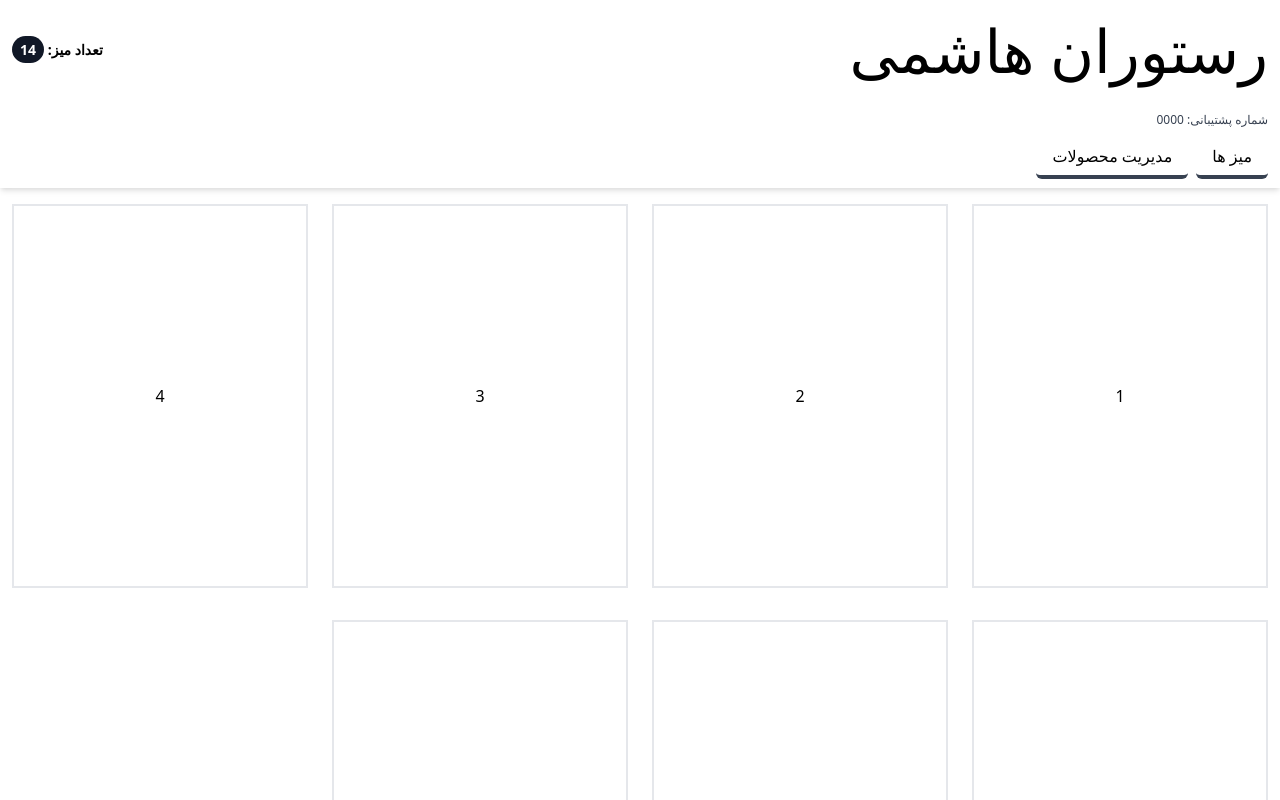
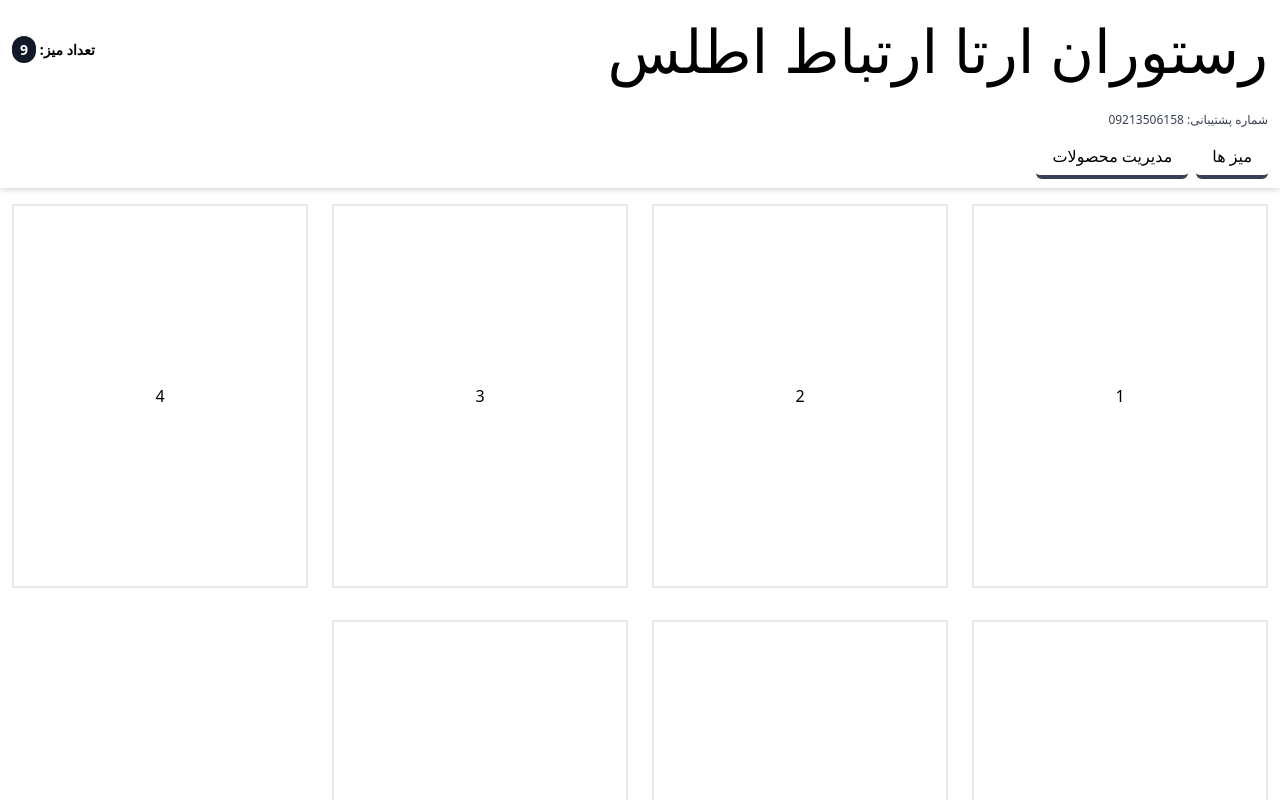
Before and after one commit to armin-bkh/restaurant-hamrah, a React (Create React App) app: page /manage/tables in a window 1280 px wide. Shown: the top 800 px of the page. Built offline with nearby package versions, Linux system fonts and the light colour scheme; data requests are answered from the project's data file.

Commit message:
restaurant info request setted

```diff
--- a/database/db.json
+++ b/database/db.json
@@ -256,11 +256,10 @@
       "totalPrice": 122121
     }
   ],
-  "resinfo": [
+  "resinfo":
     {
       "name": "ارتا ارتباط اطلس",
       "tableCount": 9,
-      "TEL": "09213506158"
+      "tel": "09213506158"
     }
-  ]
 }
--- a/src/Components/ManageUserHeader/ManageUserHeader.jsx
+++ b/src/Components/ManageUserHeader/ManageUserHeader.jsx
@@ -1,13 +1,34 @@
+import { useEffect, useState } from "react";
+import { toast } from "react-toastify";
+import { getInfRes } from "../../Services/getInfRes";
 import ManageUserNavigation from "../ManageUserNavigation/ManageUserNavigation"
 
 const ManageUserHeader = () => {
+    const [info, setInfo] = useState(null);
+    const [error, setError] = useState(false);
+
+    console.log(info);
+    useEffect(()=>{
+        const getInfo = async () =>{
+            try{
+                const { data } = await getInfRes();
+                setInfo(data);
+            }
+            catch(err){
+                toast.error("مشکلی پیش امده");
+                setError(true);
+            }
+        }
+        getInfo();
+    }, [])
+
   return (
     <header className={`flex flex-col space-x-5 shadow-md px-3 py-5`}>
       <section className={`flex justify-between items-center mb-8`}>
-        <h1 className={`text-3xl md:text-4xl xl:text-6xl`}>رستوران هاشمی</h1>
-        <h1 className={`text-sm font-bold`}>تعداد میز: <span className={`px-2 py-1 rounded-full bg-gray-900 text-white`}>14</span></h1>
+        <h1 className={`text-3xl md:text-4xl xl:text-6xl`}>رستوران {info ? info.name : null}</h1>
+        <h1 className={`text-sm font-bold`}>تعداد میز: <span className={`px-2 py-1 rounded-full bg-gray-900 text-white`}>{info ? info.tableCount : null}</span></h1>
       </section>
-      <h5 className={`text-xs text-gray-700`}>شماره پشتیبانی: 0000</h5>
+      <h5 className={`text-xs text-gray-700`}>شماره پشتیبانی: {info ? info.tel : null}</h5>
 
     <ManageUserNavigation />
     </header>
```
